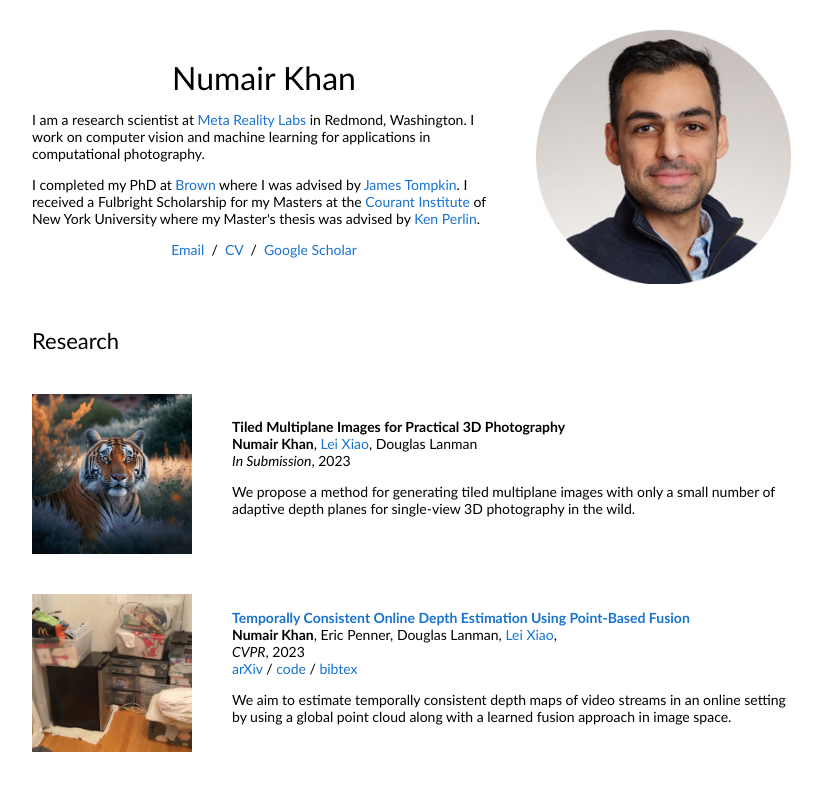
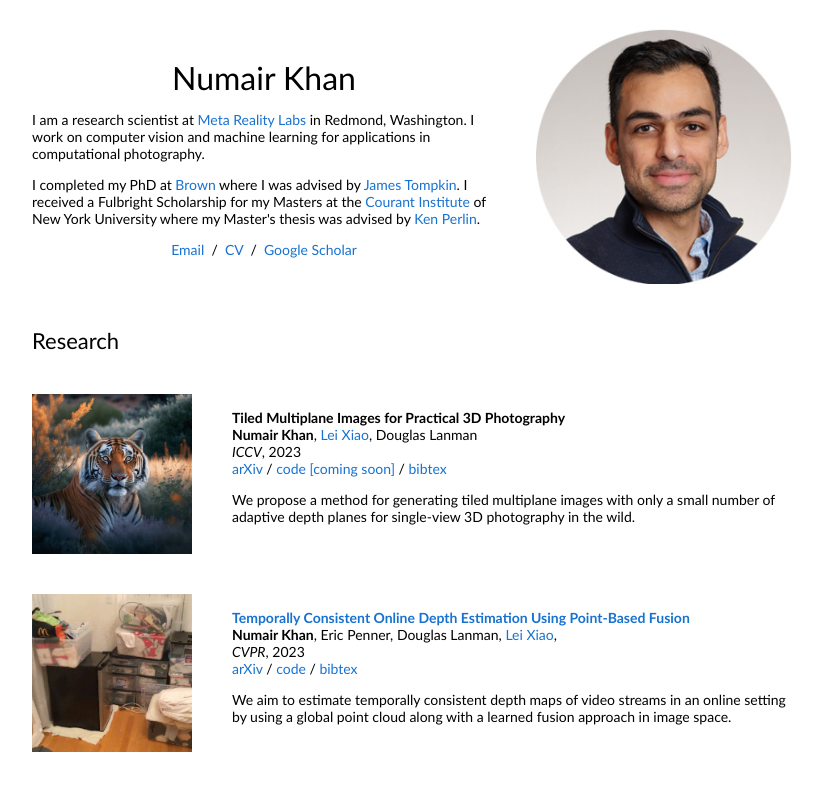
Before and after one commit to nkhan2/nkhan2.github.io, a plain HTML site: page index.html in a window 1280 px wide. Shown: the top 791 px of the page, without its empty margins (228-1050 px from the left). Drawn offline with Linux system fonts and the light colour scheme.

Commit message:
ICCV 2023 update

```diff
--- a/index.html
+++ b/index.html
@@ -73,8 +73,11 @@
     <a href="https://leixiao-ubc.github.io">Lei Xiao</a>,
     Douglas Lanman
     <br>
-    <em>In Submission</em>, 2023 &nbsp
+    <em>ICCV</em>, 2023 &nbsp
     <br>
+    <a href="">arXiv</a> /
+    <a href="">code [coming soon]</a> /
+    <a href="./data/khan2023tmpi.bib">bibtex</a>
     <p></p>
     <p>
       We propose a method for generating tiled multiplane images with only a small number of adaptive depth planes
```
Also changed, not shown: 2 other files.
